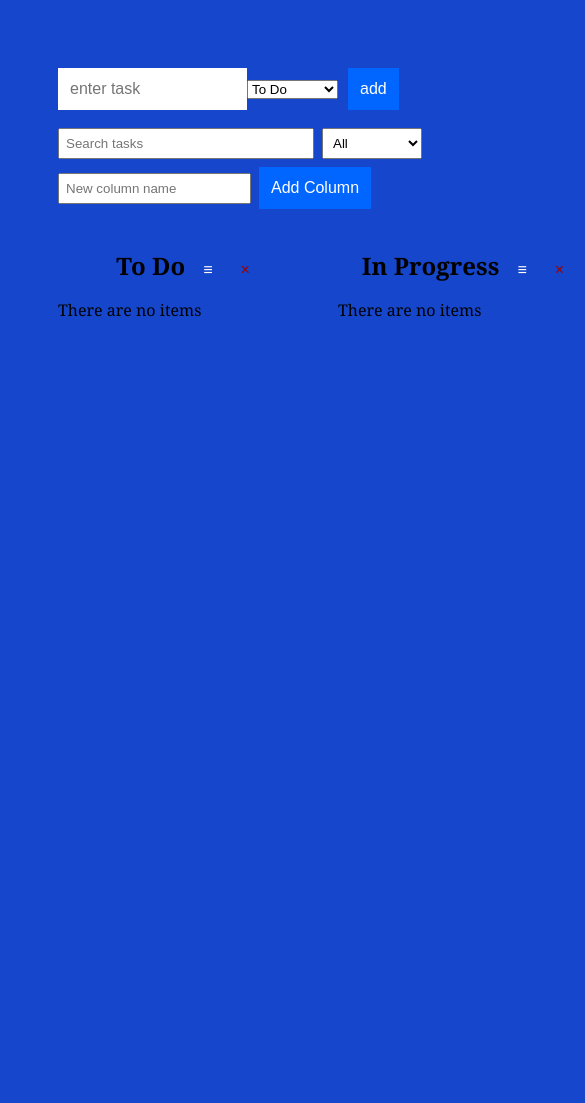
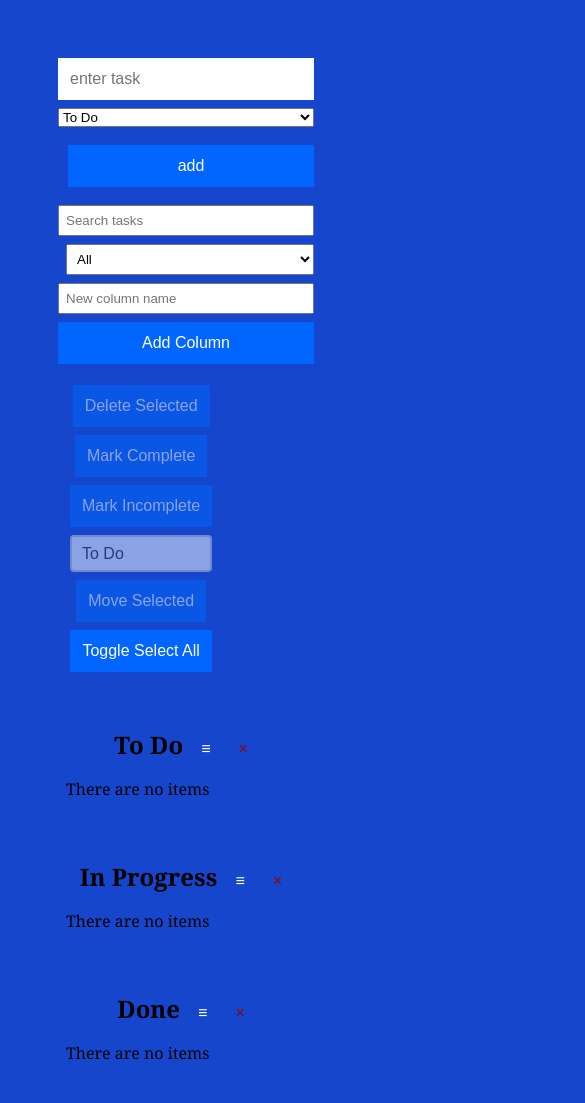
Before and after one commit to RomanAndriiv/to-do, a React app: page / in a window 390 px wide. Shown: the top 1103 px of the page, 585 px wide, since content can reach past the window. Before the commit the page ends 844 px from the top, so only its background shows below. Built offline with nearby package versions, Linux system fonts and the light colour scheme.

Commit message:
Style improvements

```diff
--- a/src/components/todo.css
+++ b/src/components/todo.css
@@ -118,7 +118,7 @@ ul li.lineThrough {
   display: flex;
   padding: 8px 0;
   margin-top: 12px;
-  border-top: 1px solid rgba(0,0,0,0.04);
+  border-top: 1px solid rgba(0, 0, 0, 0.04);
   gap: 12px;
   align-items: center;
 }
@@ -280,3 +280,55 @@ ul.theList li:hover .itemControls button,
   height: 28px;
   box-sizing: border-box;
 }
+
+/* Responsive layout: stack columns and controls on small screens */
+@media (max-width: 800px) {
+  .columns {
+    flex-direction: column;
+    gap: 12px;
+    padding: 8px;
+  }
+  .column {
+    flex: 1 1 auto;
+    width: 100%;
+    min-width: 0;
+    min-height: 120px;
+  }
+  .column .theList {
+    max-height: 360px;
+    overflow: auto;
+  }
+  /* Make header inputs/actions full width and stacked */
+  .todoListMain .header form,
+  .columnsControls,
+  .searchControl {
+    display: flex;
+    flex-direction: column;
+    gap: 8px;
+    align-items: stretch;
+  }
+  .primaryInput,
+  .primarySelect,
+  .primaryAction,
+  .todoListMain .header input {
+    width: 100%;
+    box-sizing: border-box;
+    margin: 0;
+  }
+  .selectionControls {
+    flex-direction: column;
+    gap: 6px;
+  }
+  .columnsControls .primaryAction {
+    width: auto;
+  }
+}
+
+/* Touch devices: no hover — show controls by default */
+@media (hover: none) {
+  .itemControls button {
+    opacity: 1 !important;
+    transform: none !important;
+    pointer-events: auto !important;
+  }
+}
--- a/src/components/todo.js
+++ b/src/components/todo.js
@@ -62,9 +62,13 @@ const Todo = () => {
         >
           Add Column
         </button>
-        {anySelected && (
+      </div>
+
+      {/* Manipulation bar placed above columns - controls disabled when nothing selected */}
+      <div className="manipulationBar">
         <div className="selectionControls">
           <button
+            disabled={!anySelected}
             onClick={() => {
               if (!window.confirm(`Delete ${selectedIds.length} selected?`))
                 return;
@@ -75,6 +79,7 @@ const Todo = () => {
             Delete Selected
           </button>
           <button
+            disabled={!anySelected}
             onClick={() => {
               todosContext.todosDispatch(setTasksComplete(selectedIds, true));
               setSelectedIds([]);
@@ -83,16 +88,17 @@ const Todo = () => {
             Mark Complete
           </button>
           <button
+            disabled={!anySelected}
             onClick={() => {
-                todosContext.todosDispatch(
-                  setTasksComplete(selectedIds, false)
-                );
+              todosContext.todosDispatch(setTasksComplete(selectedIds, false));
               setSelectedIds([]);
             }}
           >
             Mark Incomplete
           </button>
           <select
+            className="primarySelect"
+            disabled={!anySelected}
             value={moveTarget}
             onChange={(e) => setMoveTarget(e.target.value)}
           >
@@ -103,10 +109,9 @@ const Todo = () => {
             ))}
           </select>
           <button
+            disabled={!anySelected}
             onClick={() => {
-                todosContext.todosDispatch(
-                  moveTasksTo(selectedIds, moveTarget)
-                );
+              todosContext.todosDispatch(moveTasksTo(selectedIds, moveTarget));
               setSelectedIds([]);
             }}
           >
@@ -114,7 +119,6 @@ const Todo = () => {
           </button>
           <button
             onClick={() => {
-                // toggle select all: if all selected, clear; else select all ids
               const allIds = todosContext.todosState.todos.map((t) => t.id);
               const allSelected = allIds.every((id) =>
                 selectedIds.includes(id)
@@ -125,7 +129,6 @@ const Todo = () => {
             Toggle Select All
           </button>
         </div>
-        )}
       </div>
       <div className="columns" onDragOver={(e) => e.preventDefault()}>
         {columns.map((col, idx) => (
```
Lines whose indentation alone changed are shown as unchanged.
